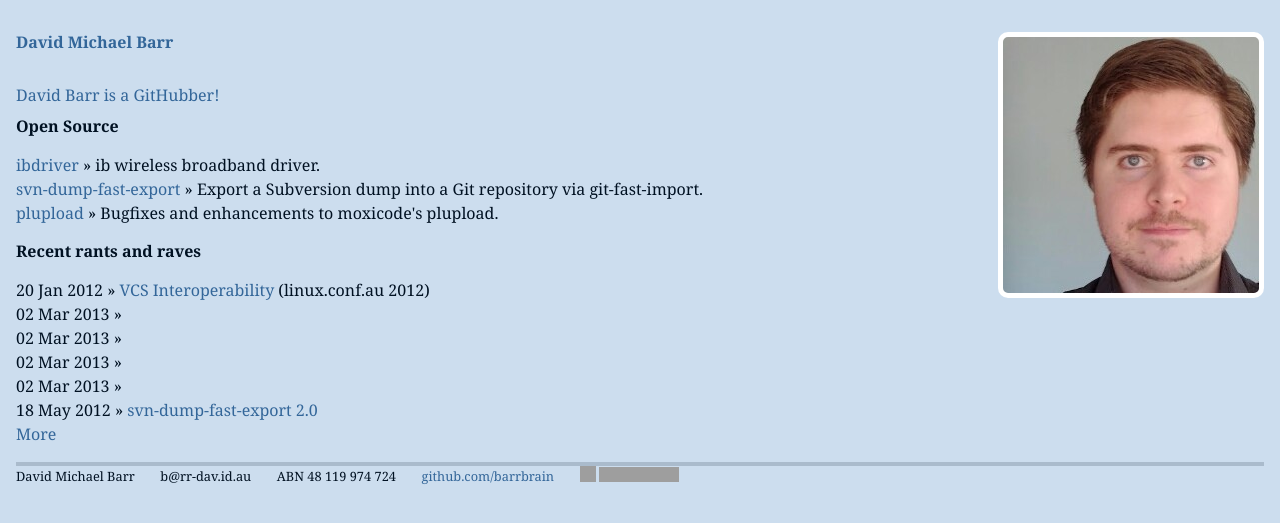
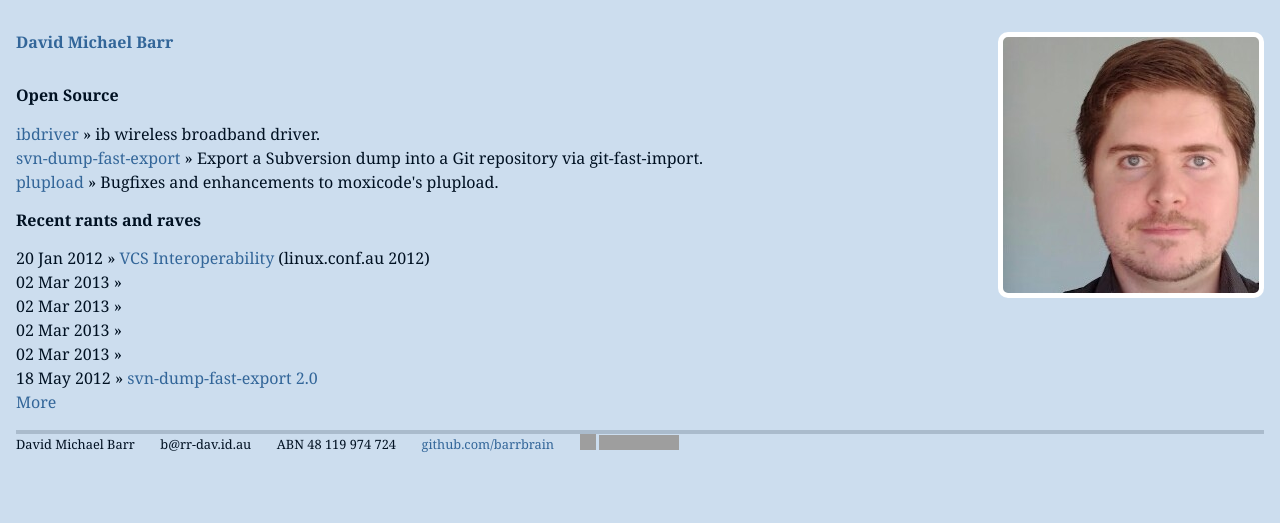
Before and after one commit to barrbrain/barrbrain.github.com, a Jekyll site: the page built from index.html, in a window 1280 px wide. Shown: the top 523 px of the page. Built offline with Jekyll 4.4.1, drawn with Linux system fonts in a browser that asks for light colours; comment, search, counter and statistics services are not loaded; grey boxes are pictures that could not be loaded.

Commit message:
Revert "I am a GitHubber"
This reverts commit 046835b4d02d5e8cc099a37b8d584db2b4ad20e6.

```diff
--- a/index.html
+++ b/index.html
@@ -4,8 +4,6 @@ title: David Michael Barr
 ---
 
 <div id="root">
-
-  <a href="https://github.com/blog/1232-david-barr-is-a-githubber">David Barr is a GitHubber!</a>
 
    <h1>Open Source</h1>
   <ul class="projects">
```
